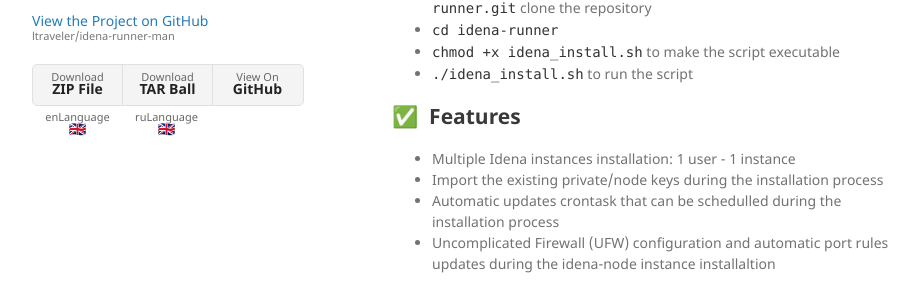
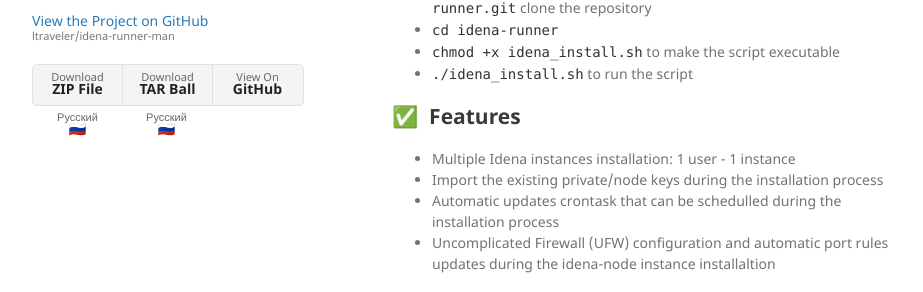
Before and after one commit to ltraveler/idena-runner-man, a Jekyll site: the page built from ru/index.md, in a window 1280 px wide. Shown: the part 406-698 px from the top of the page, without its empty margins (178-1101 px from the left). Built offline with Jekyll 4.4.1, drawn with Linux system fonts in a browser that asks for light colours; the repository's description, which GitHub fills in, is left out.

Commit message:
Update default-ru.html

```diff
--- a/_layouts/default-ru.html
+++ b/_layouts/default-ru.html
@@ -36,12 +36,15 @@
           <li><a href="{{ site.github.zip_url }}">Download <strong>ZIP File</strong></a></li>
           <li><a href="{{ site.github.tar_url }}">Download <strong>TAR Ball</strong></a></li>
           <li><a href="{{ site.github.repository_url }}">View On <strong>GitHub</strong></a></li>
-          {% assign pages=site.pages | where:"ref", page.ref | sort: 'lang' %}
-          {% for page in pages %}
-          <li>
-          <a href="{{ page.url }}" class="{{ page.lang }}">{{ page.lang }}Language <strong>🇬🇧</strong></a>
-          </li>
-          {% endfor %}
+        {% assign posts=site.posts | where:"ref", page.ref | sort: 'lang' %}
+        {% for post in posts %}
+          <li><a href="{{ post.url }}" class="{{ post.lang }}">English <strong>🇬🇧</strong></a></li>
+        {% endfor %}
+
+        {% assign pages=site.pages | where:"ref", page.ref | sort: 'lang' %}
+        {% for page in pages %}
+          <li><a href="{{ page.url }}" class="{{ page.lang }}">Русский <strong>🇷🇺</strong></a></li>
+        {% endfor %}
         </ul>
         {% endif %}
       </header>
```
